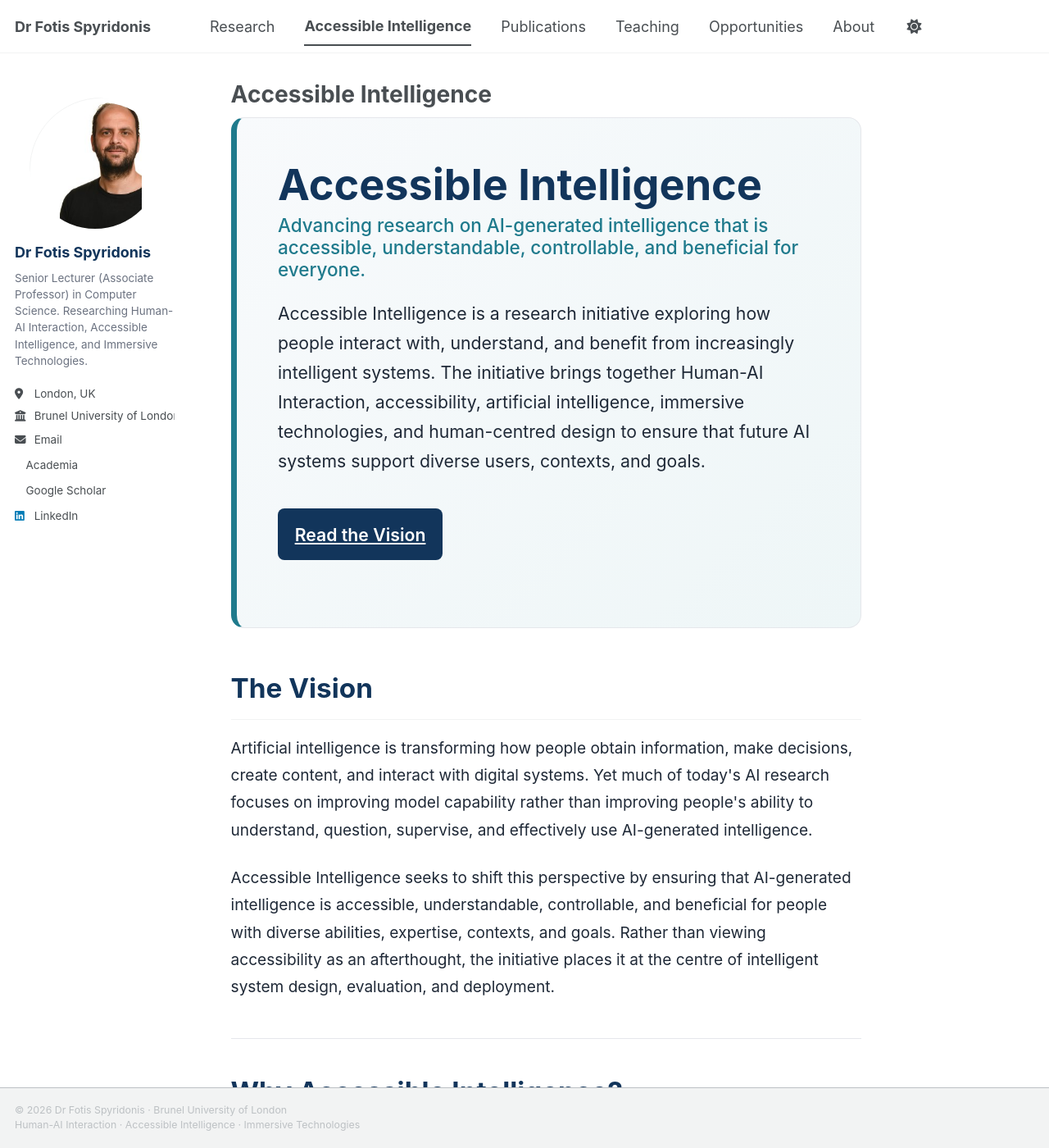
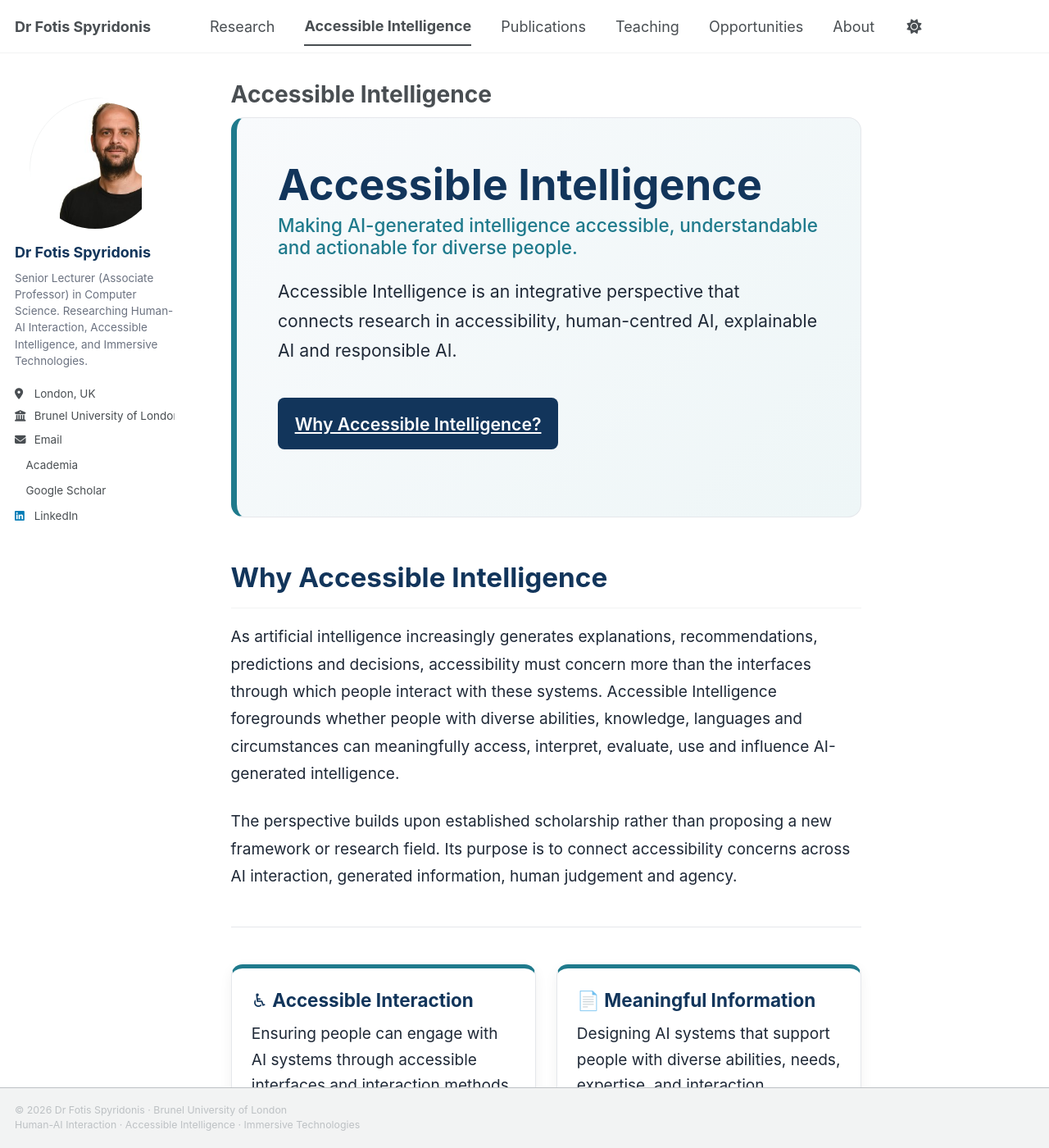
Before and after one commit to fotios-spyridonis/fotios-spyridonis.github.io, a Jekyll site: the page built from _pages/accessible-intelligence.md, in a window 1280 px wide and 1400 px high. Shown: the whole window at 82% size. Built offline with Jekyll 4.4.1, drawn with Linux system fonts in a browser that asks for light colours; a style sheet for code colours, icons or effects is not loaded; some of the changed text lies outside the part shown.

Commit message:
Revise Accessible Intelligence content for clarity
Updated the content of the Accessible Intelligence page to enhance clarity and focus on accessibility, understanding, and actionable insights for diverse users. Reorganized sections and improved phrasing for better engagement.

```diff
--- a/_pages/accessible-intelligence.md
+++ b/_pages/accessible-intelligence.md
@@ -8,39 +8,37 @@ author_profile: true
 
 <h1>Accessible Intelligence</h1>
 
-<h3>Advancing research on AI-generated intelligence that is accessible, understandable, controllable, and beneficial for everyone.</h3>
+<h3>Making AI-generated intelligence accessible, understandable and actionable for diverse people.</h3>
 
-<p>Accessible Intelligence is a research initiative exploring how people interact with, understand, and benefit from increasingly intelligent systems. The initiative brings together Human-AI Interaction, accessibility, artificial intelligence, immersive technologies, and human-centred design to ensure that future AI systems support diverse users, contexts, and goals.</p>
+<p>Accessible Intelligence is an integrative perspective that connects research in accessibility, human-centred AI, explainable AI and responsible AI.</p>
 
 <p>
-<a class="btn-custom" href="#vision">Read the Vision</a>
+<a class="btn-custom" href="#why">Why Accessible Intelligence?</a>
 </p>
 
 </div>
 
-<h2 id="vision">The Vision</h2>
+<h2 id="why">Why Accessible Intelligence</h2>
 
-<p>Artificial intelligence is transforming how people obtain information, make decisions, create content, and interact with digital systems. Yet much of today's AI research focuses on improving model capability rather than improving people's ability to understand, question, supervise, and effectively use AI-generated intelligence.</p>
+<p>As artificial intelligence increasingly generates explanations, recommendations, predictions and decisions, accessibility must concern more than the interfaces through which people interact with these systems. Accessible Intelligence foregrounds whether people with diverse abilities, knowledge, languages and circumstances can meaningfully access, interpret, evaluate, use and influence AI-generated intelligence. </p>
 
-<p>Accessible Intelligence seeks to shift this perspective by ensuring that AI-generated intelligence is accessible, understandable, controllable, and beneficial for people with diverse abilities, expertise, contexts, and goals. Rather than viewing accessibility as an afterthought, the initiative places it at the centre of intelligent system design, evaluation, and deployment.</p>
+<p>The perspective builds upon established scholarship rather than proposing a new framework or research field. Its purpose is to connect accessibility concerns across AI interaction, generated information, human judgement and agency.</p>
 
 <hr>
-
-<h2>Why Accessible Intelligence?</h2>
 
 <div class="card-grid">
 
 <div class="research-card">
 
-<h3>🧠 Human Understanding</h3>
+<h3>♿ Accessible Interaction</h3>
 
-<p>Understanding how people interpret, reason with, and make decisions using AI-generated intelligence.</p>
+<p>Ensuring people can engage with AI systems through accessible interfaces and interaction methods suited to their abilities and needs.</p>
 
 </div>
 
 <div class="research-card">
 
-<h3>♿ Accessibility</h3>
+<h3>📄 Meaningful Information</h3>
 
 <p>Designing AI systems that support people with diverse abilities, needs, expertise, and interaction preferences.</p>
 
@@ -48,33 +46,17 @@ author_profile: true
 
 <div class="research-card">
 
-<h3>🤝 Human Agency</h3>
+<h3>🧠 Understanding & Evaluation</h3>
 
-<p>Ensuring people remain active decision-makers through meaningful supervision, intervention, and control tailored to diverse user needs.</p>
+<p>Supporting diverse users in interpreting AI outputs, recognising limitations and making informed judgements.</p>
 
 </div>
 
 <div class="research-card">
 
-<h3>🔍 Transparency</h3>
+<h3>👤 Human Agency</h3>
 
-<p>Developing explanations and interactions that help people with diverse needs and abilities understand and interrogate AI behaviour.</p>
-
-</div>
-
-<div class="research-card">
-
-<h3>🛡 Trust</h3>
-
-<p>Supporting appropriate trust for diverse user needs and abilities through transparency, evaluation, calibration, and effective interaction design.</p>
-
-</div>
-
-<div class="research-card">
-
-<h3>⚖ Responsible AI</h3>
-
-<p>Connecting accessibility, ethics, governance, and human-centred design within intelligent systems.</p>
+<p>Enabling people to question, correct, redirect or challenge AI behaviour through accessible mechanisms.</p>
 
 </div>
 
@@ -82,111 +64,55 @@ author_profile: true
 
 <hr>
 
-<h2>Research Agenda</h2>
+<h2>Accessible Intelligence across computing</h2>
 
 <div class="card-grid">
 
 <div class="research-card">
 
-<h3>Human-AI Interaction</h3>
+<h3>Generative AI</h3>
 
-<p>Designing interactions that enable effective and accessible collaboration between people and intelligent systems.</p>
+<p>Accessible and contextually useful AI-generated content, with opportunities to identify and correct omissions.</p>
 
 </div>
 
 <div class="research-card">
 
-<h3>Accessible Explanations</h3>
+<h3>Explainable AI</h3>
 
-<p>Developing explanations that can be understood by people with diverse cognitive abilities, backgrounds, and expertise.</p>
+<p>Explanations that support meaningful understanding and judgement for people with diverse abilities.</p>
 
 </div>
 
 <div class="research-card">
 
-<h3>Human Agency</h3>
+<h3>AI Agents</h3>
 
-<p>Investigating supervision, intervention, contestability, reversibility, and meaningful human control for people with diverse needs and abilities.</p>
+<p>Accessible supervision, intervention and control as intelligent systems act increasingly autonomously.</p>
 
 </div>
 
 <div class="research-card">
 
-<h3>Agentic AI</h3>
+<h3>Responsible AI</h3>
 
-<p>Understanding how increasingly autonomous AI systems can remain aligned with diverse human goals, needs and oversight.</p>
-
-</div>
-
-<div class="research-card">
-
-<h3>AI & Immersive Technologies</h3>
-
-<p>Exploring how AI and extended reality combine to create accessible, trustworthy, and intelligent immersive experiences.</p>
-
-</div>
-
-<div class="research-card">
-
-<h3>Evaluation Methods</h3>
-
-<p>Developing new methods, metrics, and frameworks for evaluating accessible intelligent systems.</p>
+<p>Ensuring safeguards such as transparency, oversight and contestability can be meaningfully accessed and exercised.</p>
 
 </div>
 
 </div>
 
-<hr>
-
-<h2>Current Projects</h2>
-
-<div class="card-grid">
-
-<div class="research-card">
-
-<h3>Accessible Intelligence Framework</h3>
-
-<p>A conceptual framework defining Accessible Intelligence and its role within future Human-AI Interaction.</p>
-
-</div>
-
-<div class="research-card">
-
-<h3>XR Accessibility Toolkit</h3>
-
-<p>Research software supporting accessibility evaluation in virtual, augmented, and mixed reality environments.</p>
-
-</div>
-
-<div class="research-card">
-
-<h3>Alternative Text Research</h3>
-
-<p>Improving AI-generated alternative text through contextual information and human-centred evaluation.</p>
-
-</div>
-
-<div class="research-card">
-
-<h3>ECAM-VI</h3>
-
-<p>A framework for understanding visual impairment as lived experience across physical, digital, and emerging interaction contexts.</p>
-
-</div>
-
-
-</div>
 
 <hr>
 
 <h2>Publications</h2>
 
-<p>Selected publications contributing to the Accessible Intelligence research agenda will be available through the <a href="/publications/">Publications</a> page. This section will continue to grow as the initiative develops.</p>
+<p>Selected publications contributing to Accessible Intelligence will be available through the <a href="/publications/">Publications</a> page.</p>
 
 <hr>
 
 
-<h2>Join the Initiative</h2>
+<h2>Discuss and collaborate</h2>
 
 <div class="card-grid">
 
@@ -225,15 +151,3 @@ author_profile: true
 </div>
 
 <hr>
-
-<div class="hero-box">
-
-<h2 style="margin-top:0;">Accessible Intelligence</h2>
-
-<p style="font-size:1.25rem; text-align:center; margin-bottom:0;">
-
-A research initiative exploring how AI-generated intelligence can become accessible, understandable, controllable, and beneficial for everyone.
-
-</p>
-
-</div>
```
